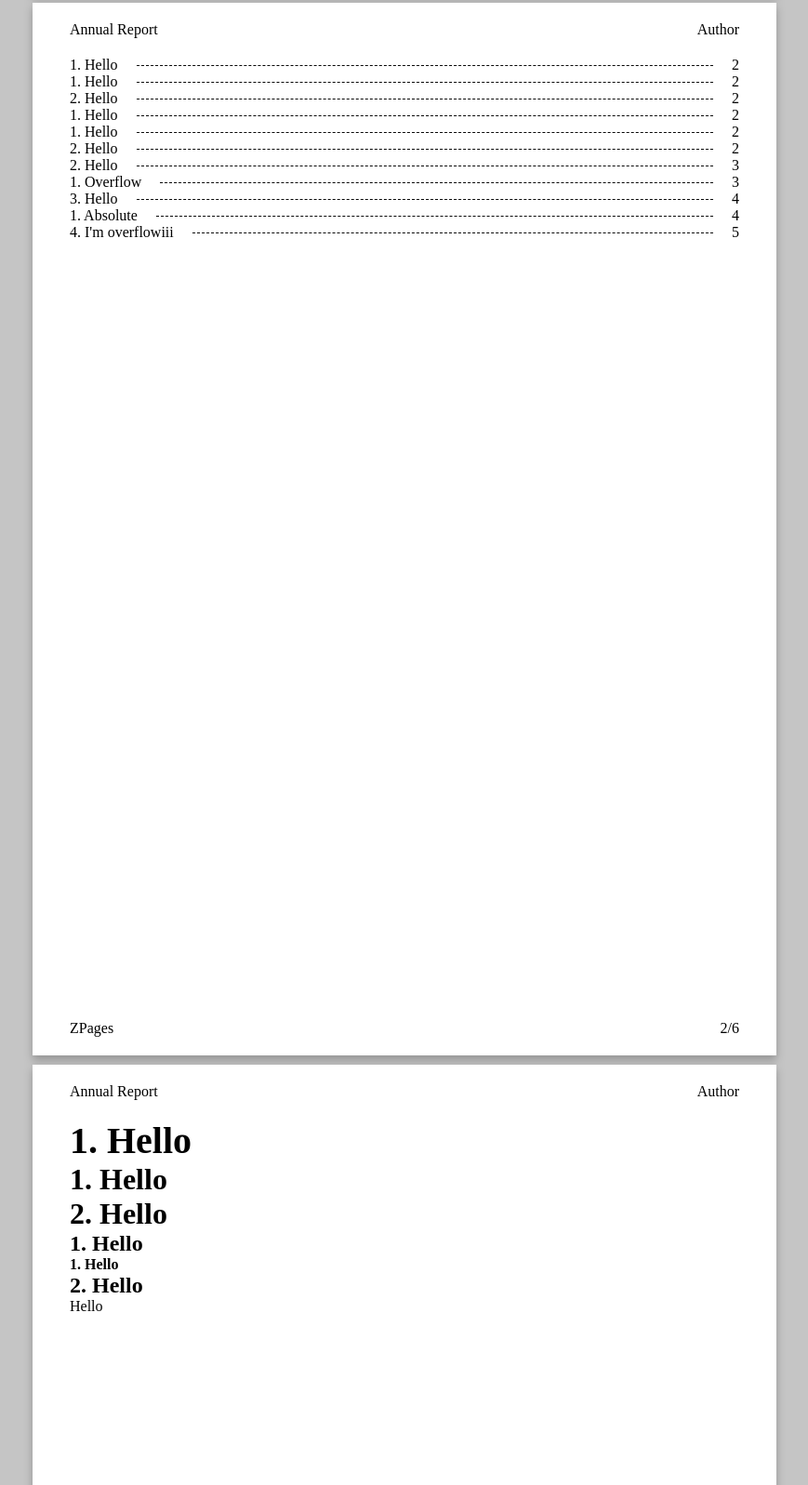
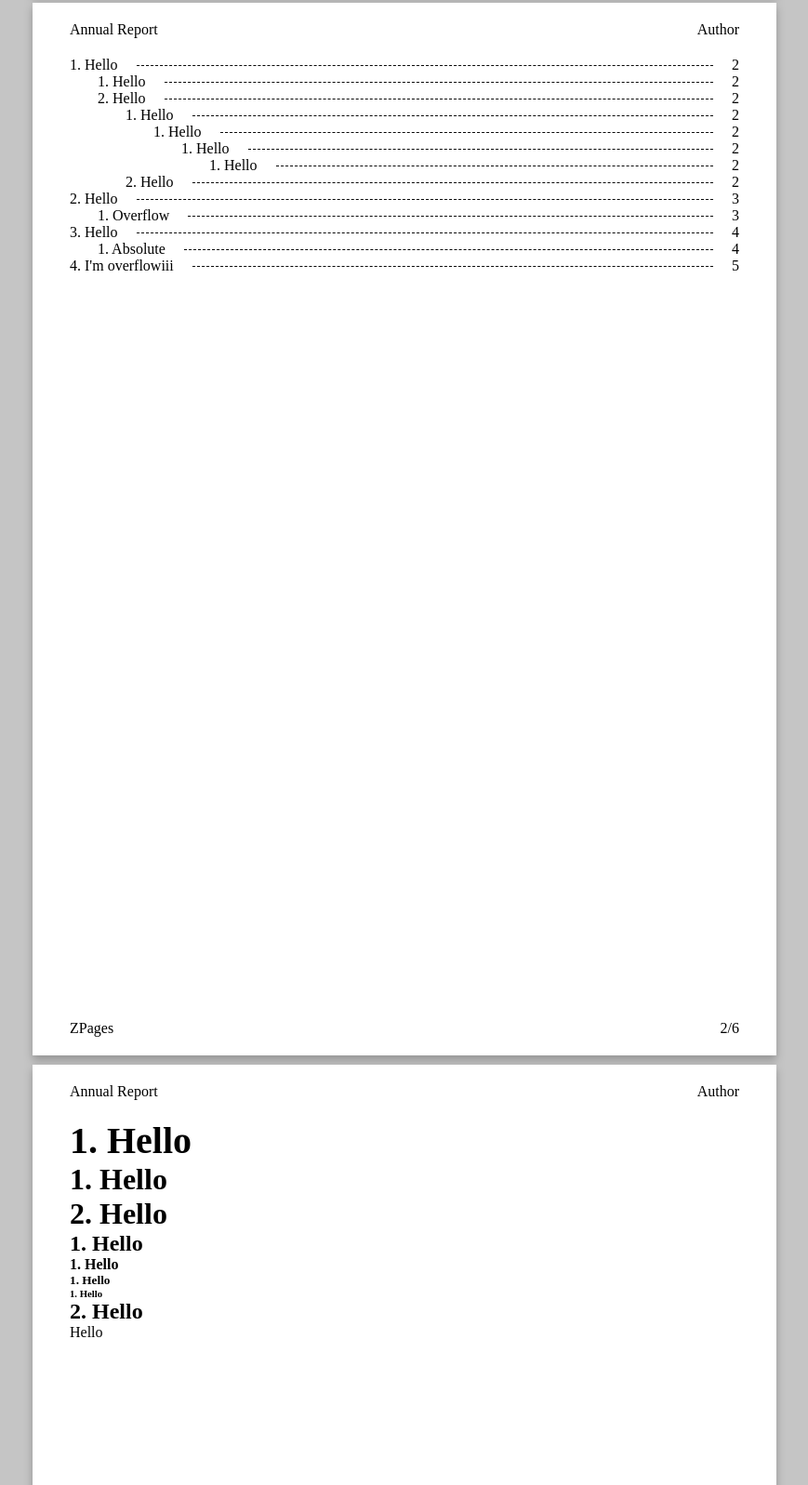
Before and after one commit to zalo-alex/zutils, a website: page zpages/examples/index.html in a window 1280 px wide. Shown: the part 1148-2745 px from the top of the page at 93% size, without its empty margins (205-1074 px from the left). Drawn offline with Linux system fonts and the light colour scheme.

Commit message:
Update contents tabulation CSS

```diff
--- a/zpages/examples/index.html
+++ b/zpages/examples/index.html
@@ -30,6 +30,8 @@
             <h2>Hello</h2>
             <h3>Hello</h3>
             <h4>Hello</h4>
+            <h5>Hello</h5>
+            <h6>Hello</h6>
             <h3>Hello</h3>
             <span>Hello</span>
         </page>
--- a/zpages/src/style.css
+++ b/zpages/src/style.css
@@ -123,6 +123,13 @@ pages {
             height: 0px;
             border-bottom: 1px dashed #000;
         }
+
+        --contents-tab: 30px;
+        &.level-2 { margin-left: calc(var(--contents-tab) * 1); }
+        &.level-3 { margin-left: calc(var(--contents-tab) * 2); }
+        &.level-4 { margin-left: calc(var(--contents-tab) * 3); }
+        &.level-5 { margin-left: calc(var(--contents-tab) * 4); }
+        &.level-6 { margin-left: calc(var(--contents-tab) * 5); }
     }
 }
 
```
